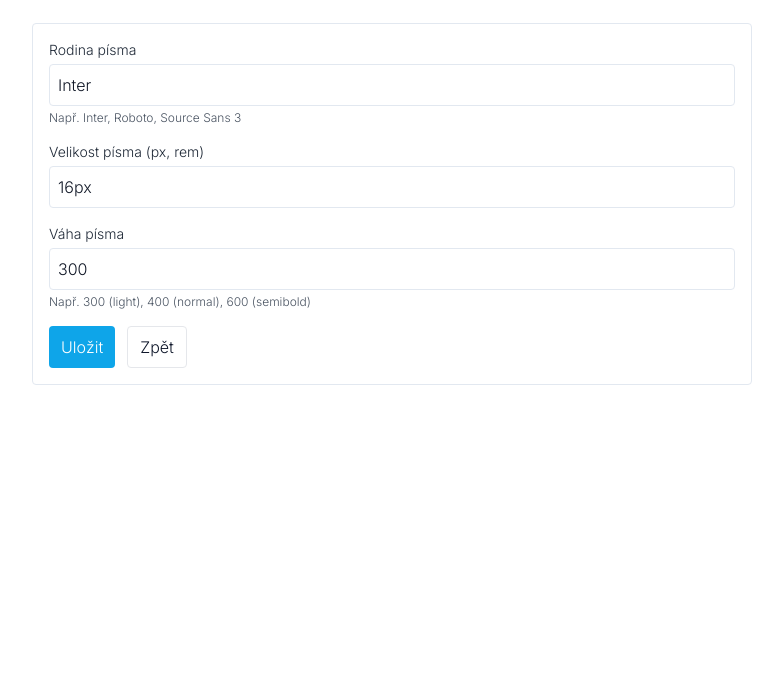
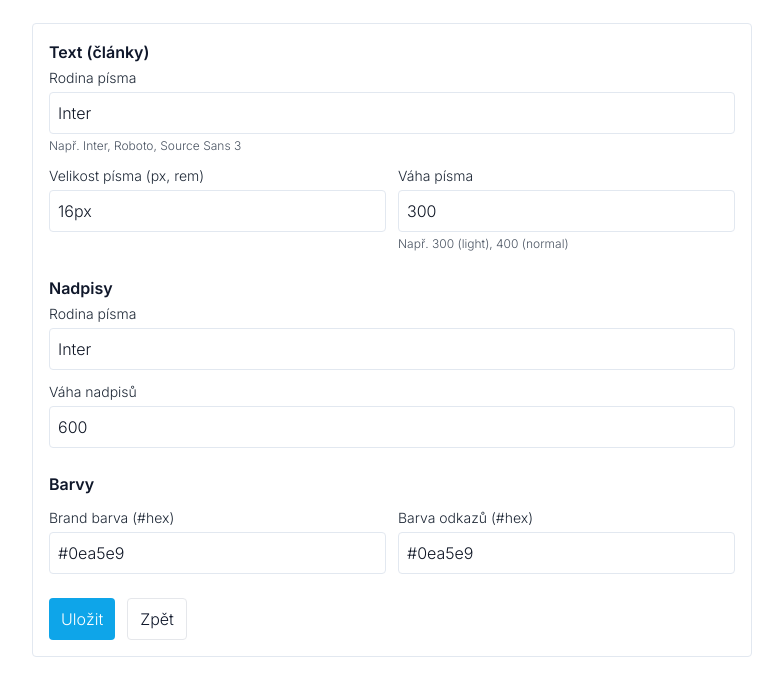
Before and after one commit to Tumik71/Redakcni_system_25, a PHP site: page /admin/theme_settings.php in a window 1280 px wide. Shown: the part 57-753 px from the top of the page, without its empty margins (248-1031 px from the left). Run offline with PHP 8.4, Linux system fonts and the light colour scheme; the visitor is signed in with stand-in values (Sample User, id 1); data comes from the database, SQL or seed files in the repository; some libraries are stand-ins or nearby versions.

Commit message:
Theme settings extended: separate heading/body fonts and weights, brand and link colors; Theme engine uses CSS variables to apply across UI

```diff
--- a/admin/theme_settings.php
+++ b/admin/theme_settings.php
@@ -15,11 +15,19 @@ if ($_SERVER['REQUEST_METHOD'] === 'POST') {
     $family = trim($_POST['ui_font_family'] ?? '');
     $size = trim($_POST['ui_font_size'] ?? '');
     $weight = trim($_POST['ui_font_weight'] ?? '');
-    if ($family === '' || $size === '' || $weight === '') { $error = 'Vyplňte rodinu písma, velikost a váhu.'; }
+    $hFamily = trim($_POST['ui_heading_font_family'] ?? '');
+    $hWeight = trim($_POST['ui_heading_weight'] ?? '');
+    $brand = trim($_POST['ui_brand_color'] ?? '');
+    $link = trim($_POST['ui_link_color'] ?? '');
+    if ($family === '' || $size === '' || $weight === '' || $hFamily === '' || $hWeight === '' || $brand === '' || $link === '') { $error = 'Vyplňte všechna pole.'; }
     else {
         Settings::set('ui_font_family', $family);
         Settings::set('ui_font_size', $size);
         Settings::set('ui_font_weight', $weight);
+        Settings::set('ui_heading_font_family', $hFamily);
+        Settings::set('ui_heading_weight', $hWeight);
+        Settings::set('ui_brand_color', $brand);
+        Settings::set('ui_link_color', $link);
         $msg = 'Uloženo.';
     }
 }
@@ -27,6 +35,10 @@ if ($_SERVER['REQUEST_METHOD'] === 'POST') {
 $curFamily = Settings::get('ui_font_family', 'Inter');
 $curSize = Settings::get('ui_font_size', '16px');
 $curWeight = Settings::get('ui_font_weight', '300');
+$curHFamily = Settings::get('ui_heading_font_family', $curFamily);
+$curHWeight = Settings::get('ui_heading_weight', '600');
+$curBrand = Settings::get('ui_brand_color', '#0ea5e9');
+$curLink = Settings::get('ui_link_color', $curBrand);
 ?>
 <!doctype html>
 <html lang="cs">
@@ -49,12 +61,15 @@ $curWeight = Settings::get('ui_font_weight', '300');
   <div class="max-w-3xl mx-auto p-6 pt-20">
     <?php if ($msg): ?><div class="mb-3 p-3 bg-green-50 text-green-700 rounded"><?= htmlspecialchars($msg) ?></div><?php endif; ?>
     <?php if ($error): ?><div class="mb-3 p-3 bg-red-50 text-red-700 rounded"><?= htmlspecialchars($error) ?></div><?php endif; ?>
-    <form method="post" class="space-y-4 bg-white dark:bg-slate-800 border border-slate-200 dark:border-slate-700 p-4 rounded">
+    <form method="post" class="space-y-6 bg-white dark:bg-slate-800 border border-slate-200 dark:border-slate-700 p-4 rounded">
+      <div class="space-y-3">
         <div>
+          <div class="font-semibold mb-1">Text (články)</div>
           <label class="block text-sm mb-1 text-gray-800 dark:text-slate-200">Rodina písma</label>
           <input name="ui_font_family" class="w-full border border-slate-200 dark:border-slate-600 rounded p-2 bg-white dark:bg-slate-800 text-gray-900 dark:text-slate-100" value="<?= htmlspecialchars($curFamily) ?>" required>
           <div class="text-xs text-gray-600 dark:text-slate-400 mt-1">Např. Inter, Roboto, Source Sans 3</div>
         </div>
+        <div class="grid md:grid-cols-2 gap-3">
           <div>
             <label class="block text-sm mb-1 text-gray-800 dark:text-slate-200">Velikost písma (px, rem)</label>
             <input name="ui_font_size" class="w-full border border-slate-200 dark:border-slate-600 rounded p-2 bg-white dark:bg-slate-800 text-gray-900 dark:text-slate-100" value="<?= htmlspecialchars($curSize) ?>" required>
@@ -62,7 +77,33 @@ $curWeight = Settings::get('ui_font_weight', '300');
           <div>
             <label class="block text-sm mb-1 text-gray-800 dark:text-slate-200">Váha písma</label>
             <input name="ui_font_weight" class="w-full border border-slate-200 dark:border-slate-600 rounded p-2 bg-white dark:bg-slate-800 text-gray-900 dark:text-slate-100" value="<?= htmlspecialchars($curWeight) ?>" required>
-        <div class="text-xs text-gray-600 dark:text-slate-400 mt-1">Např. 300 (light), 400 (normal), 600 (semibold)</div>
+            <div class="text-xs text-gray-600 dark:text-slate-400 mt-1">Např. 300 (light), 400 (normal)</div>
+          </div>
+        </div>
+      </div>
+      <div class="space-y-3">
+        <div>
+          <div class="font-semibold mb-1">Nadpisy</div>
+          <label class="block text-sm mb-1 text-gray-800 dark:text-slate-200">Rodina písma</label>
+          <input name="ui_heading_font_family" class="w-full border border-slate-200 dark:border-slate-600 rounded p-2 bg-white dark:bg-slate-800 text-gray-900 dark:text-slate-100" value="<?= htmlspecialchars($curHFamily) ?>" required>
+        </div>
+        <div>
+          <label class="block text-sm mb-1 text-gray-800 dark:text-slate-200">Váha nadpisů</label>
+          <input name="ui_heading_weight" class="w-full border border-slate-200 dark:border-slate-600 rounded p-2 bg-white dark:bg-slate-800 text-gray-900 dark:text-slate-100" value="<?= htmlspecialchars($curHWeight) ?>" required>
+        </div>
+      </div>
+      <div class="space-y-3">
+        <div class="font-semibold">Barvy</div>
+        <div class="grid md:grid-cols-2 gap-3">
+          <div>
+            <label class="block text-sm mb-1 text-gray-800 dark:text-slate-200">Brand barva (#hex)</label>
+            <input name="ui_brand_color" class="w-full border border-slate-200 dark:border-slate-600 rounded p-2 bg-white dark:bg-slate-800 text-gray-900 dark:text-slate-100" value="<?= htmlspecialchars($curBrand) ?>" required>
+          </div>
+          <div>
+            <label class="block text-sm mb-1 text-gray-800 dark:text-slate-200">Barva odkazů (#hex)</label>
+            <input name="ui_link_color" class="w-full border border-slate-200 dark:border-slate-600 rounded p-2 bg-white dark:bg-slate-800 text-gray-900 dark:text-slate-100" value="<?= htmlspecialchars($curLink) ?>" required>
+          </div>
+        </div>
       </div>
       <div class="flex gap-3">
         <button class="bg-brand text-white px-3 py-2 rounded">Uložit</button>
--- a/src/Theme.php
+++ b/src/Theme.php
@@ -5,9 +5,20 @@ require_once __DIR__ . '/Settings.php';
 
 class Theme {
     public static function injectHead(): void {
-        $font = Settings::get('ui_font_family', 'Inter');
-        $size = Settings::get('ui_font_size', '16px');
-        $weight = Settings::get('ui_font_weight', '300');
-        echo "\n<style>\n:root{--ui-font-family:".htmlspecialchars($font,ENT_QUOTES).", ui-sans-serif, system-ui;--ui-font-size:".htmlspecialchars($size,ENT_QUOTES).";--ui-font-weight:".htmlspecialchars($weight,ENT_QUOTES).";}\nhtml:not(.dark) body{color:#0f172a;}\nhtml.dark body{color:#e5e7eb;}\nbody{font-family:var(--ui-font-family);font-size:var(--ui-font-size);font-weight:var(--ui-font-weight);}\ninput,textarea,select{color:inherit;}\nhtml.dark input,html.dark textarea,html.dark select{background-color:#0f172a;color:#e5e7eb;}\n</style>\n<script>(function(){var t=localStorage.getItem('theme');document.documentElement.classList.toggle('dark', t==='dark');})();</script>\n";
+        $bodyFont = Settings::get('ui_font_family', 'Inter');
+        $bodySize = Settings::get('ui_font_size', '16px');
+        $bodyWeight = Settings::get('ui_font_weight', '300');
+
+        $headingFont = Settings::get('ui_heading_font_family', $bodyFont);
+        $headingWeight = Settings::get('ui_heading_weight', '600');
+
+        $brand = Settings::get('ui_brand_color', '#0ea5e9');
+        $link = Settings::get('ui_link_color', $brand);
+        $textLight = Settings::get('ui_text_light', '#0f172a');
+        $textDark = Settings::get('ui_text_dark', '#e5e7eb');
+
+        $css = "\n<style>\n:root{--ui-body-font:".htmlspecialchars($bodyFont,ENT_QUOTES).", ui-sans-serif, system-ui;--ui-body-size:".htmlspecialchars($bodySize,ENT_QUOTES).";--ui-body-weight:".htmlspecialchars($bodyWeight,ENT_QUOTES).";--ui-heading-font:".htmlspecialchars($headingFont,ENT_QUOTES).", ui-sans-serif, system-ui;--ui-heading-weight:".htmlspecialchars($headingWeight,ENT_QUOTES).";--ui-brand-color:".htmlspecialchars($brand,ENT_QUOTES).";--ui-link-color:".htmlspecialchars($link,ENT_QUOTES).";--ui-text-light:".htmlspecialchars($textLight,ENT_QUOTES).";--ui-text-dark:".htmlspecialchars($textDark,ENT_QUOTES).";}\nhtml:not(.dark) body{color:var(--ui-text-light);}\nhtml.dark body{color:var(--ui-text-dark);}\nbody{font-family:var(--ui-body-font);font-size:var(--ui-body-size);font-weight:var(--ui-body-weight);}\nh1,h2,h3,h4,h5,h6{font-family:var(--ui-heading-font);font-weight:var(--ui-heading-weight);}\na{color:var(--ui-link-color);}\n.text-brand{color:var(--ui-brand-color)!important;}\n.bg-brand{background-color:var(--ui-brand-color)!important;}\n.hover\\:bg-brand:hover{background-color:var(--ui-brand-color)!important;}\ninput,textarea,select{color:inherit;}\nhtml.dark input,html.dark textarea,html.dark select{background-color:#0f172a;color:var(--ui-text-dark);}\n</style>\n";
+        $js = "<script>(function(){var t=localStorage.getItem('theme');document.documentElement.classList.toggle('dark', t==='dark');})();</script>\n";
+        echo $css.$js;
     }
 }
```
Lines whose indentation alone changed are shown as unchanged.
